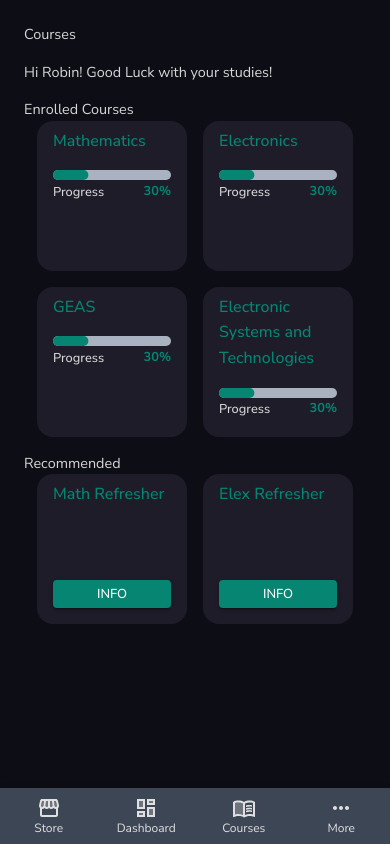
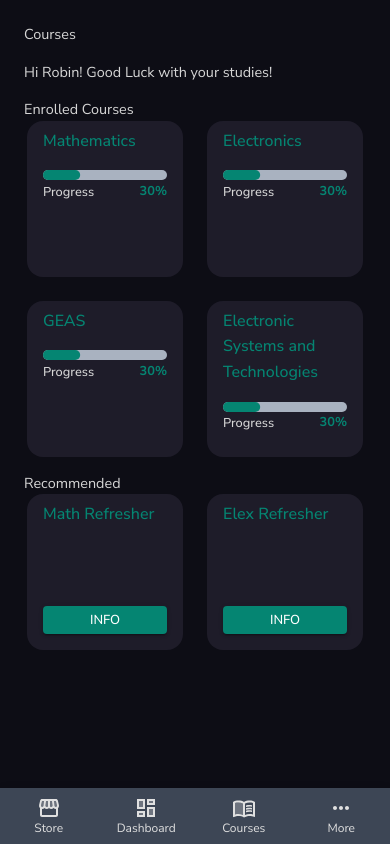
Before and after one commit to aramind/ilms, a React (Create React App) app: page /courses in a window 390 px wide. Built offline with nearby package versions, Linux system fonts and the light colour scheme; a web font is replaced by a local one.

Commit message:
feat: making the width of card responsive to width of screen

```diff
--- a/src/components/card/CourseCard.jsx
+++ b/src/components/card/CourseCard.jsx
@@ -16,8 +16,8 @@ const CourseCard = ({
       alignItems="flex-start"
       px={2}
       py={1}
-      width={{ xs: 150, md: 220 }}
-      height={{ xs: 150, md: 250 }}
+      width={{ xs: "40vw", md: 220 }}
+      height={{ xs: "40vw", md: 250 }}
       borderRadius="1rem"
       bgcolor={(theme) => theme.palette.black.dark}
       //   onClick={() => alert("Clicked")}
--- a/src/wrappers/CardGroupWrapper.jsx
+++ b/src/wrappers/CardGroupWrapper.jsx
@@ -7,7 +7,7 @@ const CardGroupWrapper = ({ children }) => {
       direction="row"
       justifyContent={{ xs: "center", md: "flex-start" }}
       // spacing={2}
-      gap={2}
+      gap={{ xs: 3, md: 3 }}
       width="100%"
       flexWrap="wrap"
     >
```
